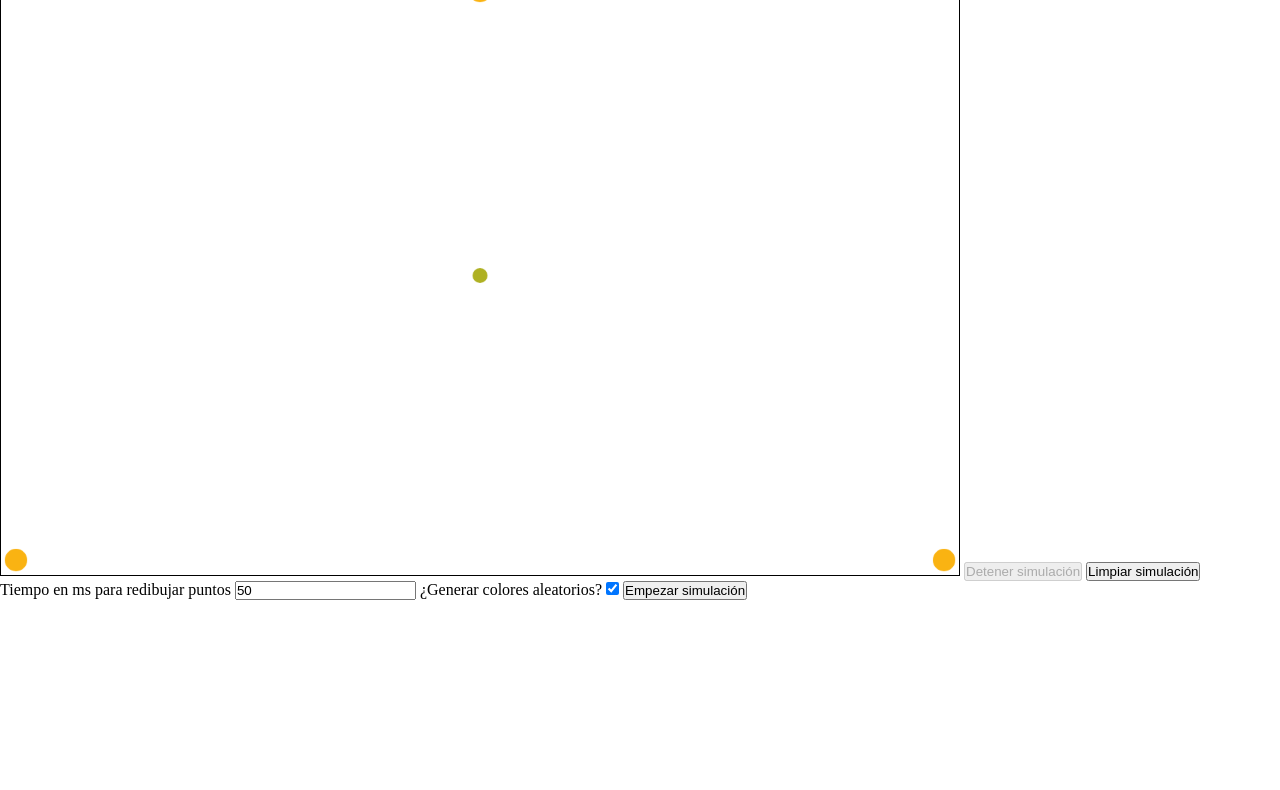
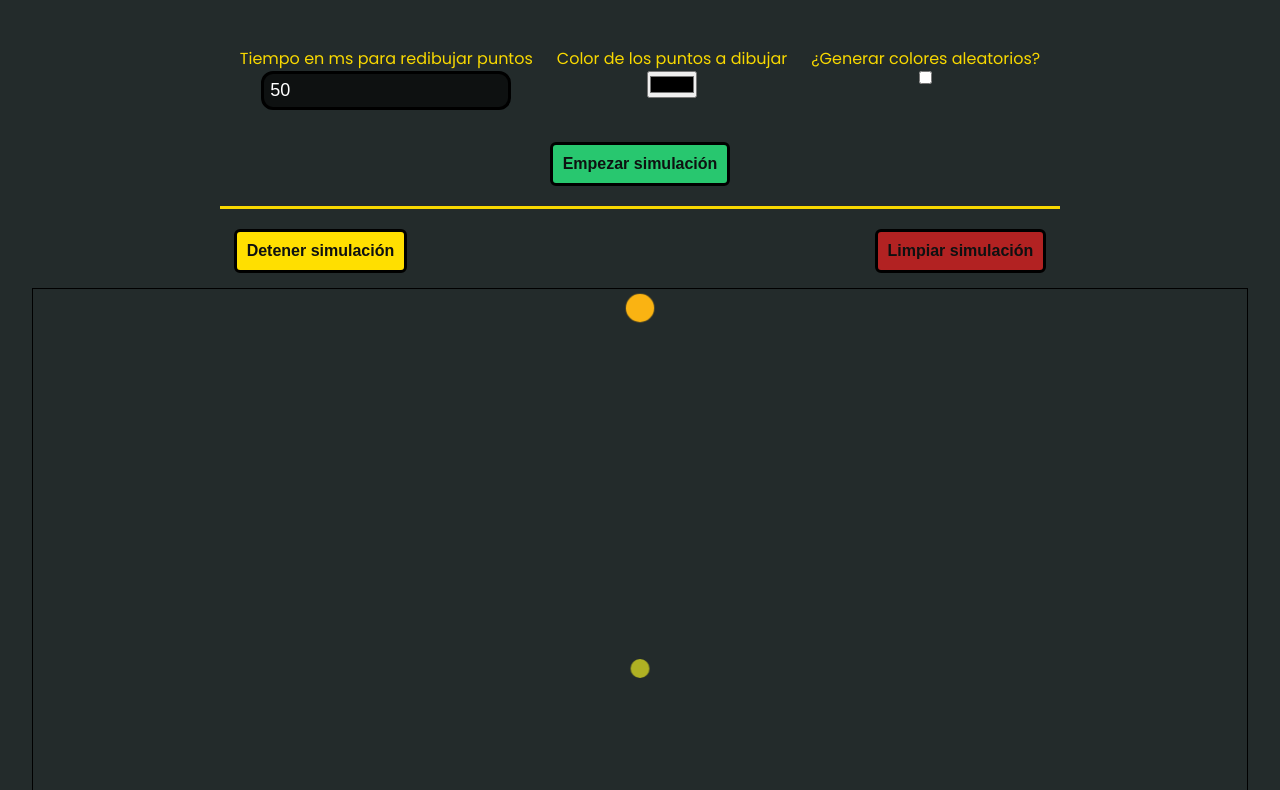
Before and after one commit to Quirozdev/JuegoDelCaos, a plain HTML site: page index.html in a window 1280 px wide. Shown: the part 62-852 px from the top of the page. Before the commit the page ends 800 px from the top, so only its background shows below. Drawn offline with Linux system fonts and the light colour scheme.

Commit message:
agregados estilos y funcionalidad de poner color

```diff
--- a/index.html
+++ b/index.html
@@ -5,19 +5,36 @@
         <meta name="viewport" content="width=device-width, initial-scale=1.0" />
         <title>Juego del caos</title>
         <link rel="stylesheet" href="./styles.css" />
+        <link rel="preconnect" href="https://fonts.googleapis.com">
+        <link rel="preconnect" href="https://fonts.gstatic.com" crossorigin>
+        <link href="https://fonts.googleapis.com/css2?family=Poppins&display=swap" rel="stylesheet">
     </head>
     <body onload="iniciar();">
         <h1>Juego del caos</h1>
-        <canvas id="canvas"></canvas>
-        <button id="boton_detener" disabled="true">Detener simulación</button>
-        <button id="boton_limpiar">Limpiar simulación</button>
-        <form id="opciones">
-            <label for="intervaloDeTiempoAdibujar">Tiempo en ms para redibujar puntos</label>
-            <input type="number" name="intervaloDeTiempoAdibujar" id="intervaloDeTiempoAdibujar" value="50" min="10" required>
-            <label for="generarColoresAleatorios">¿Generar colores aleatorios?</label>
-            <input type="checkbox" name="generarColoresAleatorios" id="generarColoresAleatorios" checked>
-            <input type="submit" id="boton_empezar" value="Empezar simulación">
-        </form>
+        <main>
+            <form id="opciones">
+                <div id="contenedor_opciones">
+                    <div class="contenedor_label_input">
+                        <label for="intervaloDeTiempoAdibujar">Tiempo en ms para redibujar puntos</label>
+                        <input type="number" name="intervaloDeTiempoAdibujar" id="intervaloDeTiempoAdibujar" value="50" min="10" required>
+                    </div>
+                    <div class="contenedor_label_input">
+                        <label for="colorElegido">Color de los puntos a dibujar</label>
+                        <input type="color" name="colorElegido" id="colorElegido" value="#000000" />
+                    </div>
+                    <div class="contenedor_label_input">
+                        <label for="generarColoresAleatorios">¿Generar colores aleatorios?</label>
+                        <input type="checkbox" name="generarColoresAleatorios" id="generarColoresAleatorios">
+                    </div>
+                </div>
+                <input type="submit" id="boton_empezar" class="boton-personalizado" value="Empezar simulación">
+            </form>
+            <div id="contenedor_botones">
+                <button id="boton_detener" class="boton-personalizado" disabled="true">Detener simulación</button>
+                <button id="boton_limpiar" class="boton-personalizado">Limpiar simulación</button>
+            </div>
+            <canvas id="canvas"></canvas>
+        </main>
         <script type="text/javascript" src="./createjs.min.js"></script>
         <script>
             // use esta libreria para dibujar en el canvas:
@@ -57,6 +74,7 @@
                 // se los asigno al objeto opciones
                 opciones = {
                     "tiempoIntervalo": Number(datos_formulario.get("intervaloDeTiempoAdibujar")),
+                    "colorElegido": datos_formulario.get("colorElegido"),
                     "generarColoresAleatorios": datos_formulario.get("generarColoresAleatorios")
                 };
                 // deshabilito al boton de empezar
@@ -87,6 +105,17 @@
                     empezarSimulacion()
                 }, opciones.tiempoIntervalo);
             });
+
+            const coloresAleatoriosCheckBox = document.getElementById("generarColoresAleatorios");
+            const colorElegido = document.getElementById("colorElegido");
+            // para deshabilitar al input donde se selecciona el color, cuando se selecciona la opcion de generar colores aleatorios
+            coloresAleatoriosCheckBox.addEventListener("change", () => {
+                if (coloresAleatoriosCheckBox.checked) {
+                    colorElegido.disabled = true;
+                } else {
+                    colorElegido.disabled = false;
+                }
+            })
 
 
 
@@ -194,7 +223,7 @@
                 if (opciones.generarColoresAleatorios === "on") {
                     dibujarPunto(puntoMedio.x, puntoMedio.y, 5, generarColorAleatorio());
                 } else {
-                    dibujarPunto(puntoMedio.x, puntoMedio.y, 5, "black");
+                    dibujarPunto(puntoMedio.x, puntoMedio.y, 5, colorElegido.value);
                 }
                 // el punto inicial pasa a ser el punto medio, mutandolo
                 puntoInicial = puntoMedio;
--- a/styles.css
+++ b/styles.css
@@ -4,12 +4,109 @@
     box-sizing: border-box;
 }
 
+html {
+    font-family: 'Poppins', sans-serif;
+}
+
 body {
+    background-color: rgb(35,43,43);
+    color: #F8D800;
+}
+
+main {
+    display: flex;
+    flex-direction: column;
+    margin: 20px 0;
+    align-items: center;
+}
+
+h1 {
+    text-align: center;
+    color: #28C76F;
+    animation: cambiarColor infinite ease-in-out 3s;
+}
+
+#opciones {
+    display: flex;
+    flex-direction: column;
+    align-items: center;
+    gap: 32px;
+    border-bottom: 3px solid #F8D800;
+    padding: 20px;
+    margin: 20px;
+}
+
+#contenedor_opciones {
+    display: flex;
+    flex-wrap: wrap;
+    justify-content: center;
+    gap: 24px;
+}
+
+.contenedor_label_input {
+    display: flex;
+    flex-direction: column;
+    align-items: center;
+}
+
+input[type="number"] {
+    padding: 6px;
+    border: 3px solid black;
+    border-radius: 12px;
+    background-color: rgb(14,17,17);
+    color: white;
+    font-size: 18px;
+}
+
+.boton-personalizado {
+    padding: 10px;
+    border: 3px solid black;
+    border-radius: 6px;
+    color: rgb(14,17,17);
+    font-size: 16px;
+    font-weight: bold;
+}
+
+#boton_empezar {
+    background-color: #28C76F;
+}
+
+#boton_detener {
+    background-color: #FFDF00;
+}
+
+#boton_limpiar {
+    background-color: #B22222;
+}
+
+.boton-personalizado:hover {
+    background-color: cadetblue !important;
+    border: 3px solid white;
+}
+
+#contenedor_botones {
     width: 100%;
+    display: flex;
+    justify-content: space-around;
+    margin-bottom: 15px;
 }
 
 #canvas {
     border: 1px solid black;
-    width: 75%;
-    height: 85%;
+    width: 95%;
 }
+
+
+@keyframes cambiarColor {
+    0% {
+        color: #28C76F;
+    }
+
+    50% {
+        color: #0396FF;
+    }
+
+    100% {
+        color: #28C76F;
+    }
+}
```
